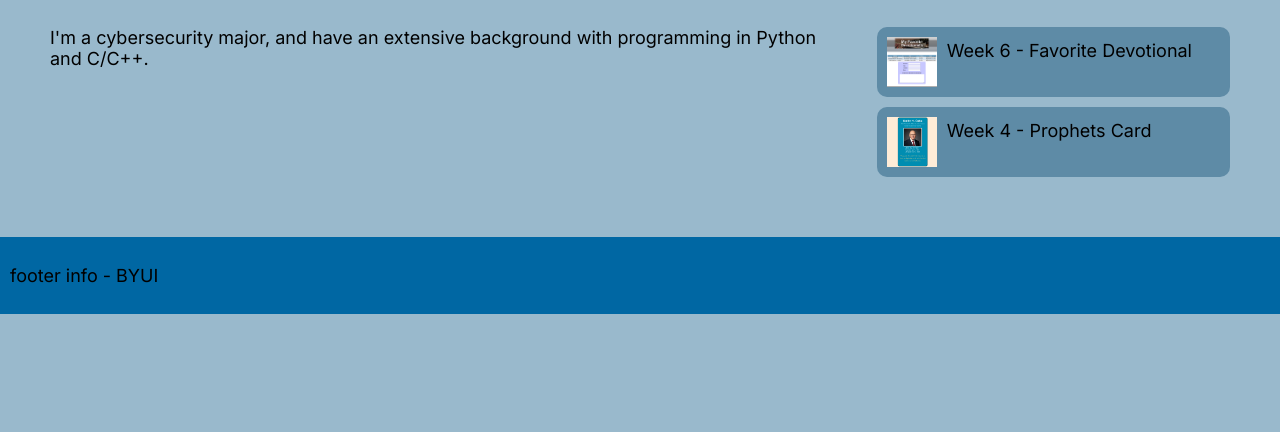
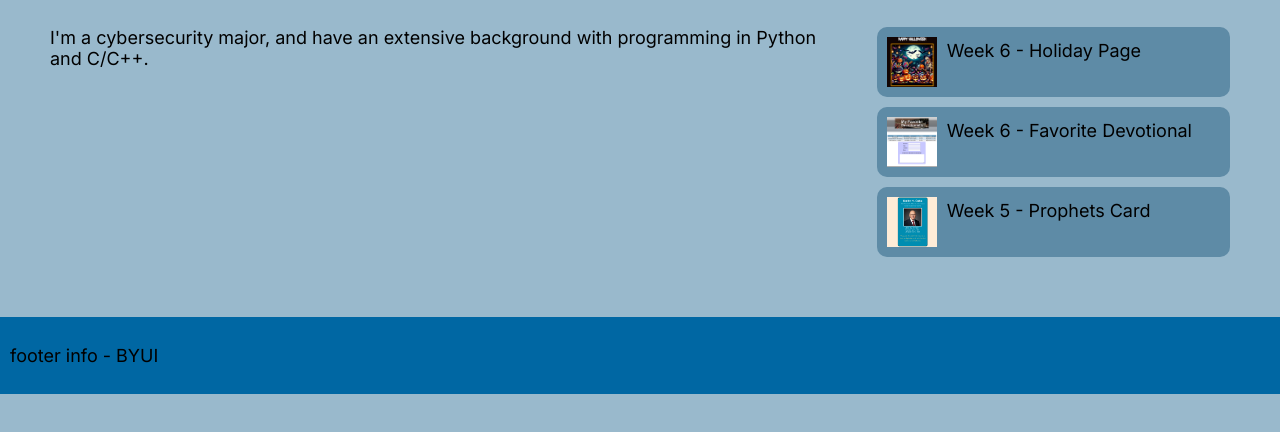
Before and after one commit to Kasherpete/wdd130, a plain HTML site: page index.html in a window 1280 px wide. Shown: the part 206-638 px from the top of the page. Drawn offline with Linux system fonts and the light colour scheme.

Commit message:
Add Holiday ICE Challenge to homepage

```diff
--- a/index.html
+++ b/index.html
@@ -34,6 +34,11 @@
                         ICE Challenges
                     </h2>
 
+                    <a href="/ice/halloween/index.html" class="blog-container">
+                    <img style="width: 50px;height: 50px;" src="/images/halloween.png" alt="Halloween ICE Challenge Thumbnail">
+                    <p>Week 6 - Holiday Page</p>
+                    </a>
+
                     <a href="/ice/favorite_devo/favdevo.html" class="blog-container">
                     <img style="width: 50px;height: 50px;" src="/images/fav-devo.png" alt="Favorite Devotional ICE Challenge Thumbnail">
                     <p>Week 6 - Favorite Devotional</p>
@@ -41,8 +46,9 @@
 
                     <a href="/ice/prophets-card/index.html" class="blog-container">
                     <img style="width: 50px;height: 50px;" src="/images/prophets-card.png" alt="Prophets Card ICE Challenge Thumbnail">
-                    <p>Week 4 - Prophets Card</p>
+                    <p>Week 5 - Prophets Card</p>
                     </a>
+
                 </div>
             </main>
             <footer>
```
Also changed, not shown: images/halloween.png (added).
